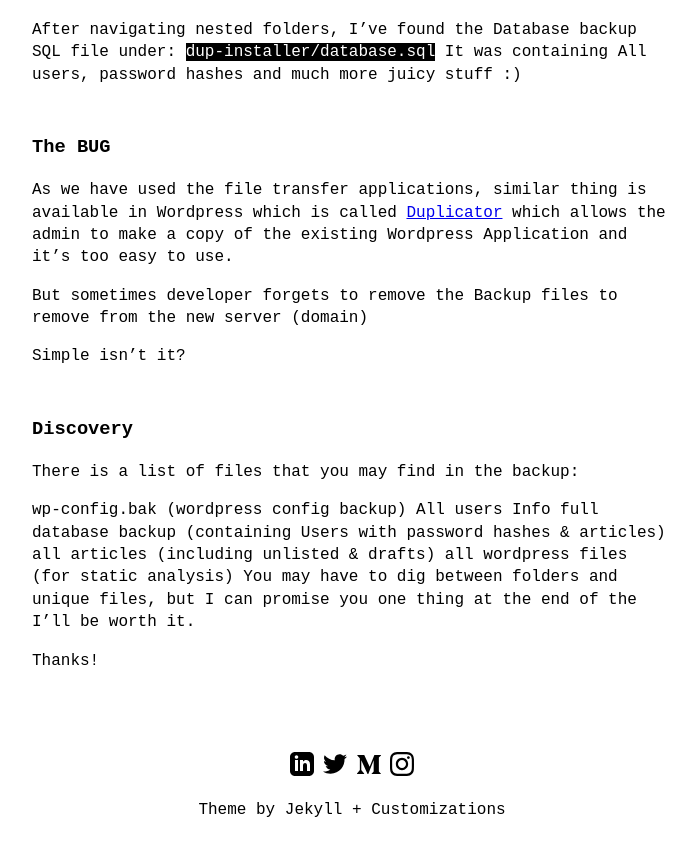
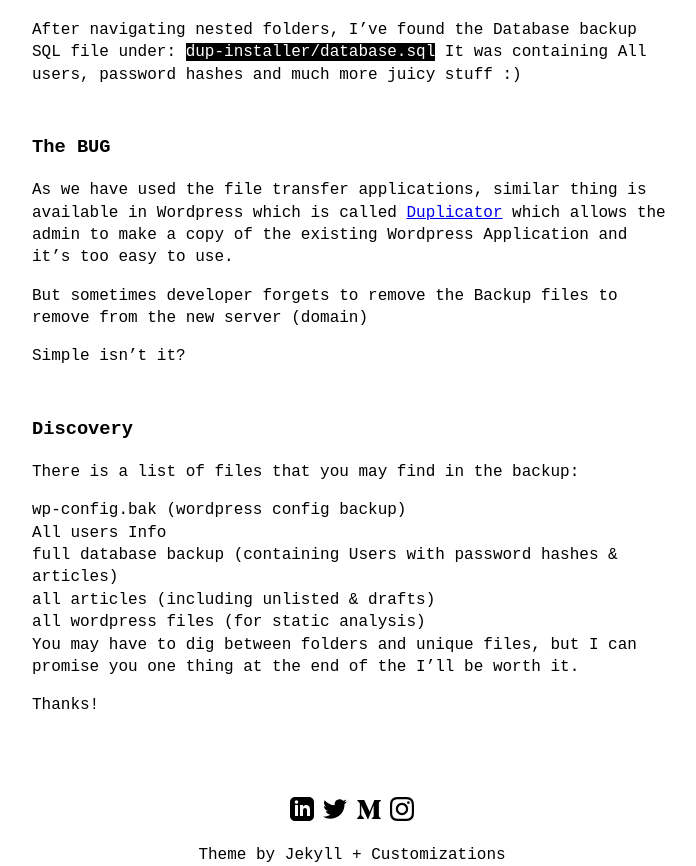
Before and after one commit to mr23r0/mr23r0.github.io, a Jekyll site: the page built from _posts/2022-09-02-the-database-handover.md, in a window 1280 px wide and 900 px high, scrolled down 4218 px, cut to the strip 34-900 px from the top of the window. Shown: the whole strip, without its empty margins (288-984 px from the left). Built offline with Jekyll 4.4.1, drawn with Linux system fonts in a browser that asks for light colours; before the commit the page ends 5074 px from its top, so only the background shows below that.

```diff
--- a/_posts/2022-09-02-the-database-handover.md
+++ b/_posts/2022-09-02-the-database-handover.md
@@ -77,11 +77,11 @@ Simple isn’t it?
 ### Discovery
 There is a list of files that you may find in the backup:
 
-wp-config.bak (wordpress config backup)
-All users Info
-full database backup (containing Users with password hashes & articles)
-all articles (including unlisted & drafts)
-all wordpress files (for static analysis)
+wp-config.bak (wordpress config backup)<br/>
+All users Info<br/>
+full database backup (containing Users with password hashes & articles)<br/>
+all articles (including unlisted & drafts)<br/>
+all wordpress files (for static analysis)<br/>
 You may have to dig between folders and unique files, but I can promise you one thing at the end of the I’ll be worth it.<br/>
 
 Thanks!
```
